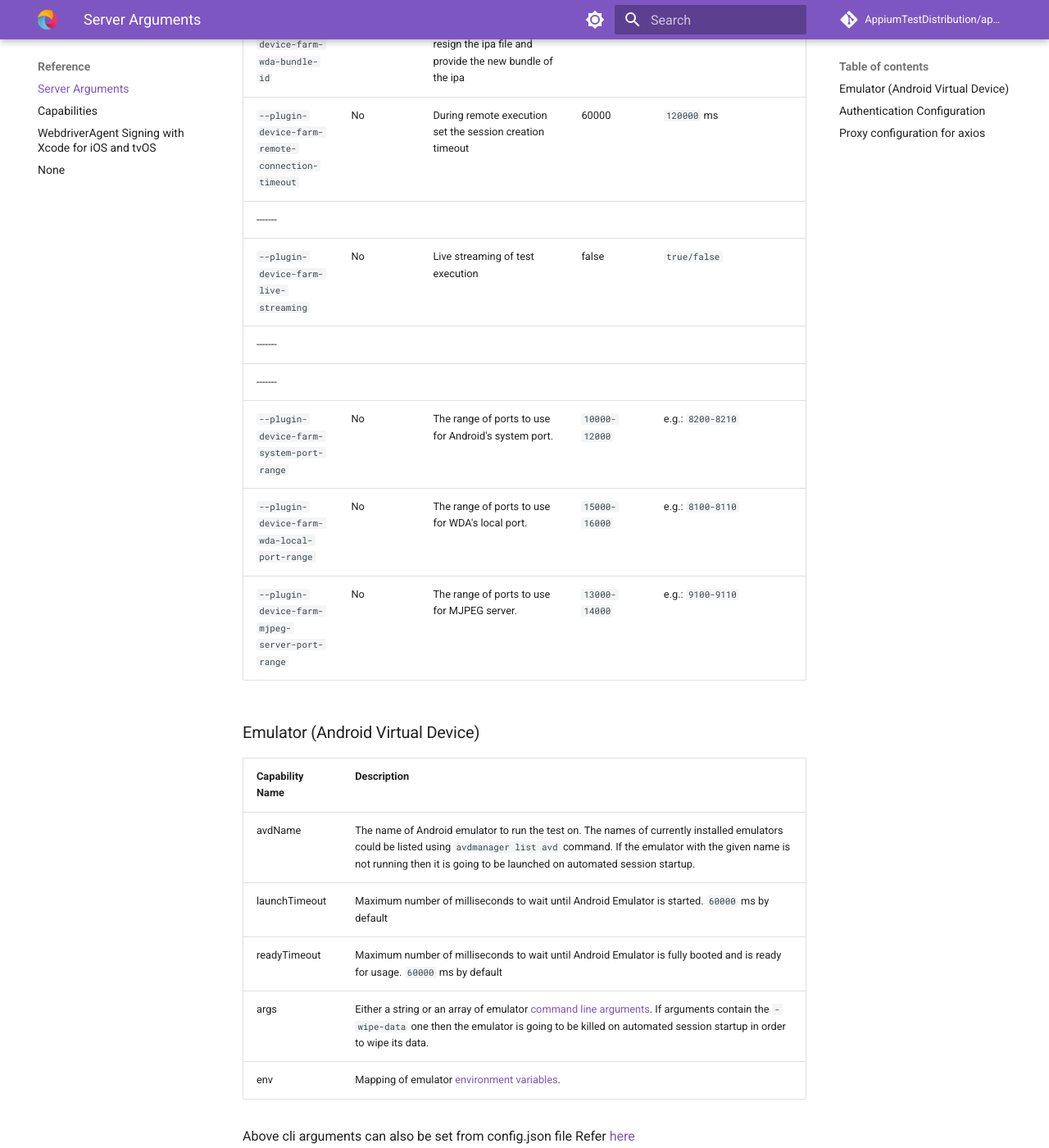
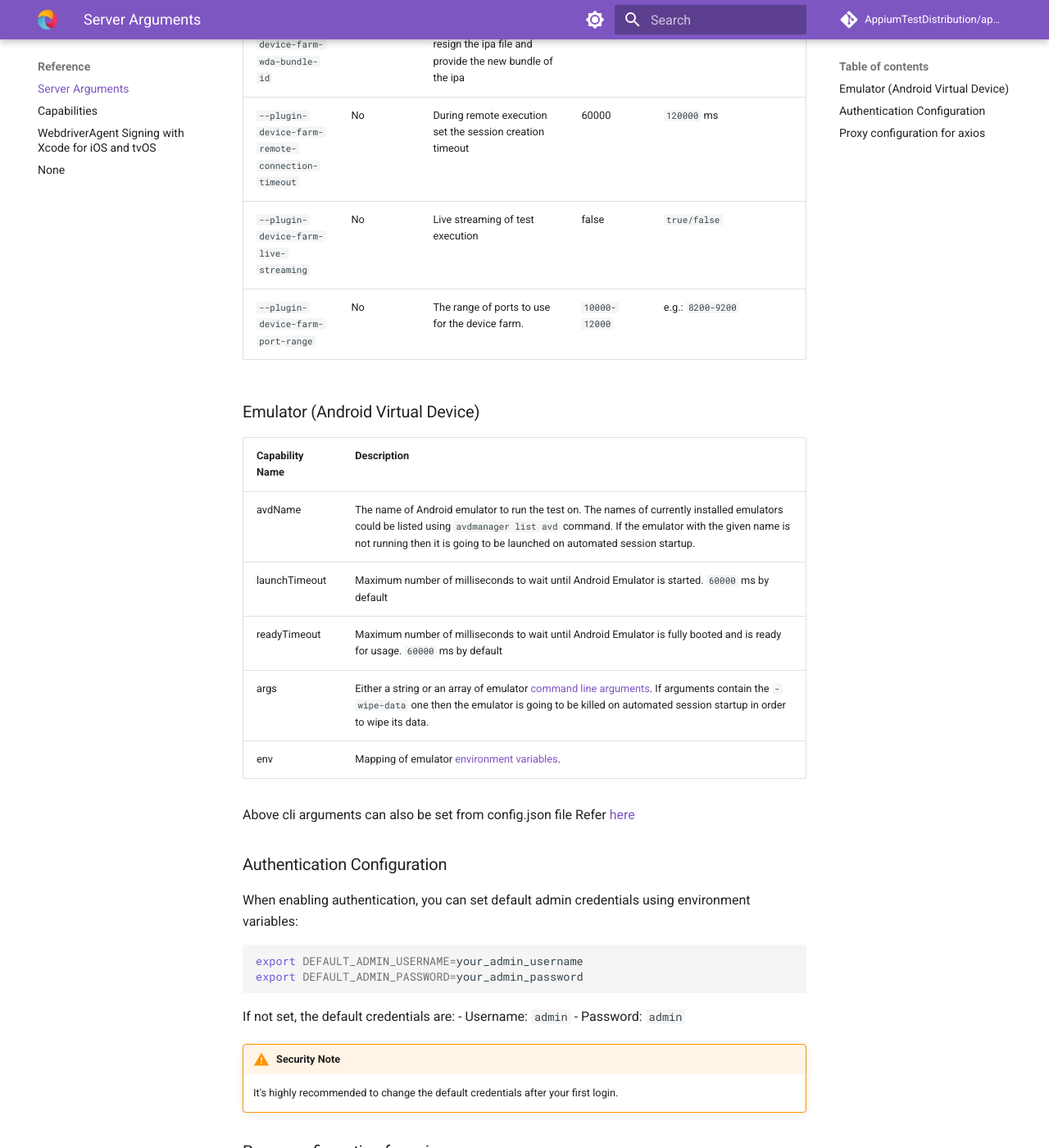
Before and after one commit to AppiumTestDistribution/appium-device-farm-docs, an MkDocs documentation site: the page built from docs/server-args.md, in a window 1280 px wide and 1400 px high, scrolled down 3117 px. Shown: the whole window at 82% size. Built offline with MkDocs 1.6.1 and Material for MkDocs 9.7.7, drawn with Linux system fonts in a browser that asks for light colours; comment, search, counter and statistics services are not loaded; some of the changed text lies outside the part shown.

Commit message:
added portrange docs

````diff
--- a/docs/server-args.md
+++ b/docs/server-args.md
@@ -28,13 +28,8 @@ These arguments are set when you launch the Appium server with device-farm plugi
 | `--plugin-device-farm-booted-simulators`                     | No       | Consider only booted iOS simulators                                                                                                                                                                                                                             | `false`  | true/false                                                                                                                                               |
 | `--plugin-device-farm-wda-bundle-id`                         | Yes      | For real device, please resign the ipa file and provide the new bundle of the ipa                                                                                                                                                                               | None     | `atd.pro`                                                                                                                                                |
 | `--plugin-device-farm-remote-connection-timeout`             | No       | During remote execution set the session creation timeout                                                                                                                                                                                                        | 60000    | `120000` ms                                                                                                                                              |
--------
 | `--plugin-device-farm-live-streaming`                        | No       | Live streaming of test execution                                                                                                                                                                                                                                | false    | `true/false`                                                                                                                                             |
--------
--------
-| `--plugin-device-farm-system-port-range`                     | No       | The range of ports to use for Android's system port.                                                                                                                                                                                                            | `10000-12000`     | e.g.: `8200-8210`                                                                                                                                        |
-| `--plugin-device-farm-wda-local-port-range`                  | No       | The range of ports to use for WDA's local port.                                                                                                                                                                                                                 | `15000-16000`     | e.g.: `8100-8110`                                                                                                                                        |
-| `--plugin-device-farm-mjpeg-server-port-range`               | No       | The range of ports to use for MJPEG server.                                                                                                                                                                                                                     | `13000-14000`     | e.g.: `9100-9110`                                                                                                                                        |
+| `--plugin-device-farm-port-range`                            | No       | The range of ports to use for the device farm.                                                                                                                                                                                                                  | `10000-12000`     | e.g.: `8200-9200`                                                                                                                                        |
 
 
 ### Emulator (Android Virtual Device)
@@ -83,4 +78,3 @@ Example:
       password: 'rapunz3l'
     }
   },
-```
````
